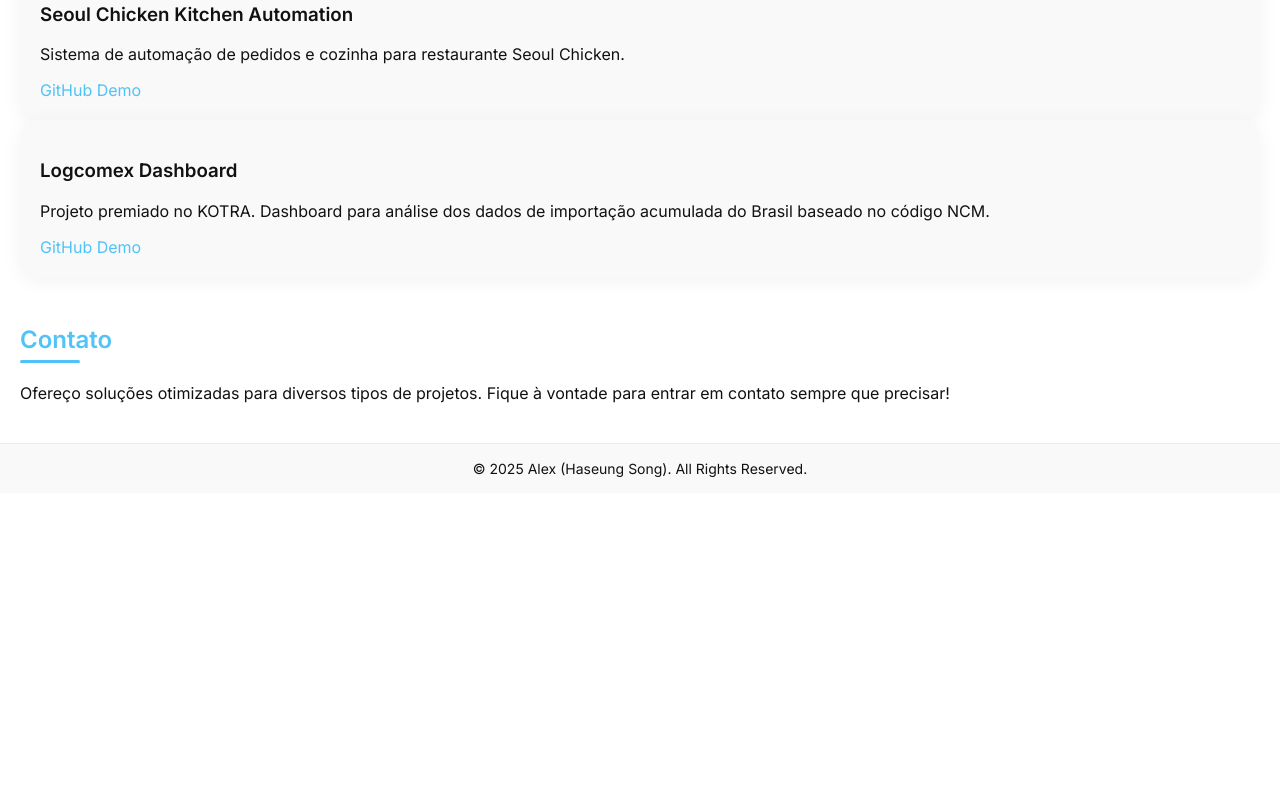
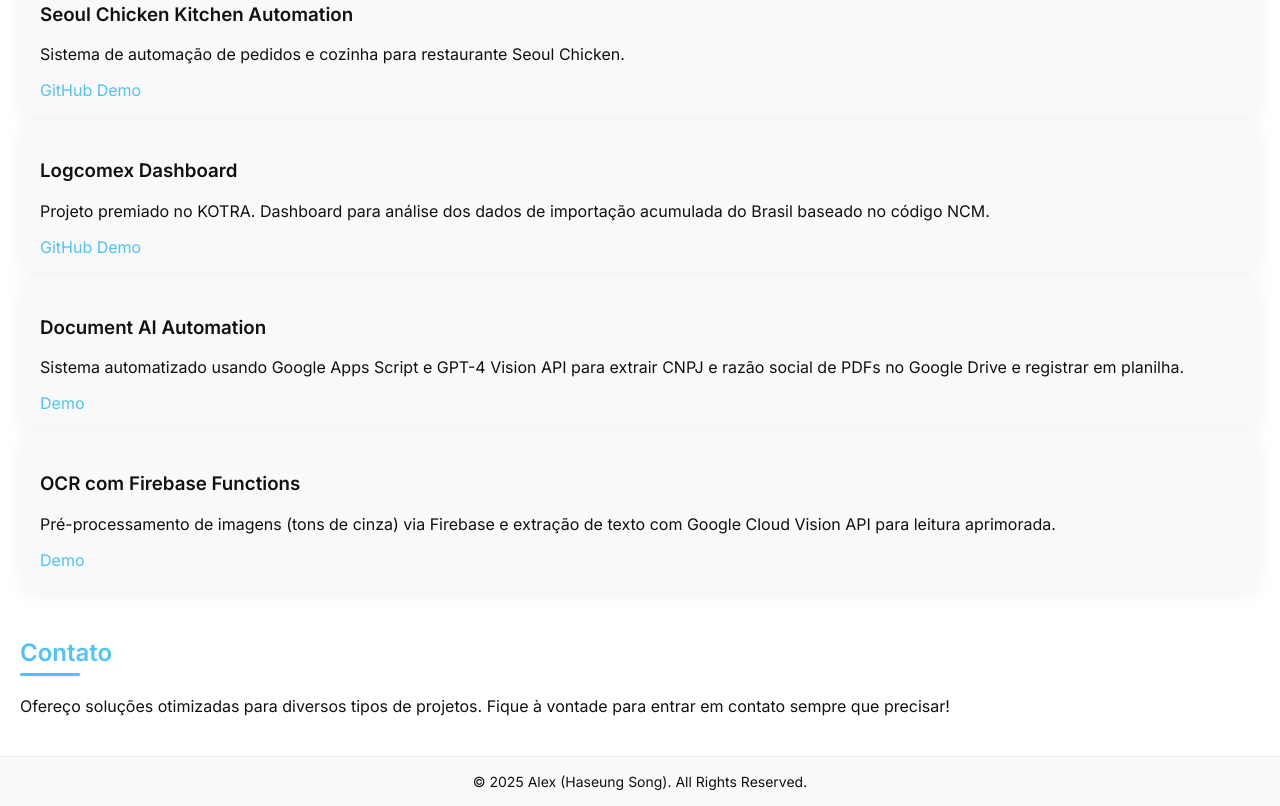
Before and after one commit to haseungsong/songtabom, a plain HTML site: page index.html in a window 1280 px wide. Shown: the part 1644-2450 px from the top of the page. Before the commit the page ends 2137 px from the top, so only its background shows below. Drawn offline with Linux system fonts and the light colour scheme.

Commit message:
Update index.html

```diff
--- a/index.html
+++ b/index.html
@@ -257,6 +257,26 @@
                 <a href="#">Demo</a>
             </div>
         </div>
+
+        <div class="project-card">
+            <h3>Document AI Automation</h3>
+            <p id="proj6-desc">
+                Sistema automatizado usando Google Apps Script e GPT-4 Vision API para extrair CNPJ e razão social de PDFs no Google Drive e registrar em planilha.
+            </p>
+            <div class="links">
+                <a href="#">Demo</a>
+            </div>
+        </div>
+
+        <div class="project-card">
+            <h3>OCR com Firebase Functions</h3>
+            <p id="proj7-desc">
+                Pré-processamento de imagens (tons de cinza) via Firebase e extração de texto com Google Cloud Vision API para leitura aprimorada.
+            </p>
+            <div class="links">
+                <a href="#">Demo</a>
+            </div>
+        </div>
     </section>
 
     <section id="contact" class="contact">
@@ -360,6 +380,9 @@
             document.getElementById('proj3-desc').textContent = 'Binance API를 이용한 자동 매매 봇.';
             document.getElementById('proj4-desc').textContent = '서울치킨 메뉴 및 주방 자동화 시스템.';
             document.getElementById('proj5-desc').textContent = 'KOTRA 대상 수상 프로젝트. 브라질 수입 데이터를 NCM 코드 기준으로 한 페이지에서 체계적으로 분석 가능.';
+                        // 🇰🇷 전환 시 추가
+            document.getElementById('proj6-desc').textContent = 'Google Apps Script와 GPT-4 Vision API를 활용하여 Google Drive에 저장된 PDF에서 사업자등록번호와 상호명을 추출하고, Google 스프레드시트에 자동 기록하는 시스템.';
+            document.getElementById('proj7-desc').textContent = 'Firebase Functions를 활용한 이미지 대비 향상(흑백 전처리)과 Google Cloud Vision API 기반의 OCR 자동화.';
 
             document.getElementById('contact-title').textContent = '연락처';
             document.getElementById('contact-desc').textContent = '다양한 프로젝트에 대한 최적화 솔루션을 제공합니다. 언제든지 편하게 연락 주세요!';
@@ -387,6 +410,10 @@
             document.getElementById('proj4-desc').textContent = 'Sistema de automação de pedidos e cozinha para restaurante Seoul Chicken.';
             document.getElementById('proj5-desc').textContent = 'Projeto premiado no KOTRA. Dashboard para análise dos dados de importação acumulada do Brasil baseado no código NCM.';
 
+            // 🇧🇷 전환 시 추가
+            document.getElementById('proj6-desc').textContent = 'Sistema automatizado usando Google Apps Script e GPT-4 Vision API para extrair CNPJ e razão social de PDFs no Google Drive e registrar em planilha.';
+            document.getElementById('proj7-desc').textContent = 'Pré-processamento de imagens (tons de cinza) via Firebase e extração de texto com Google Cloud Vision API para leitura aprimorada.';
+
             document.getElementById('contact-title').textContent = 'Contato';
             document.getElementById('contact-desc').textContent = 'Ofereço soluções otimizadas para diversos tipos de projetos. Fique à vontade para entrar em contato sempre que precisar!';
             currentLang = 'pt';
```
